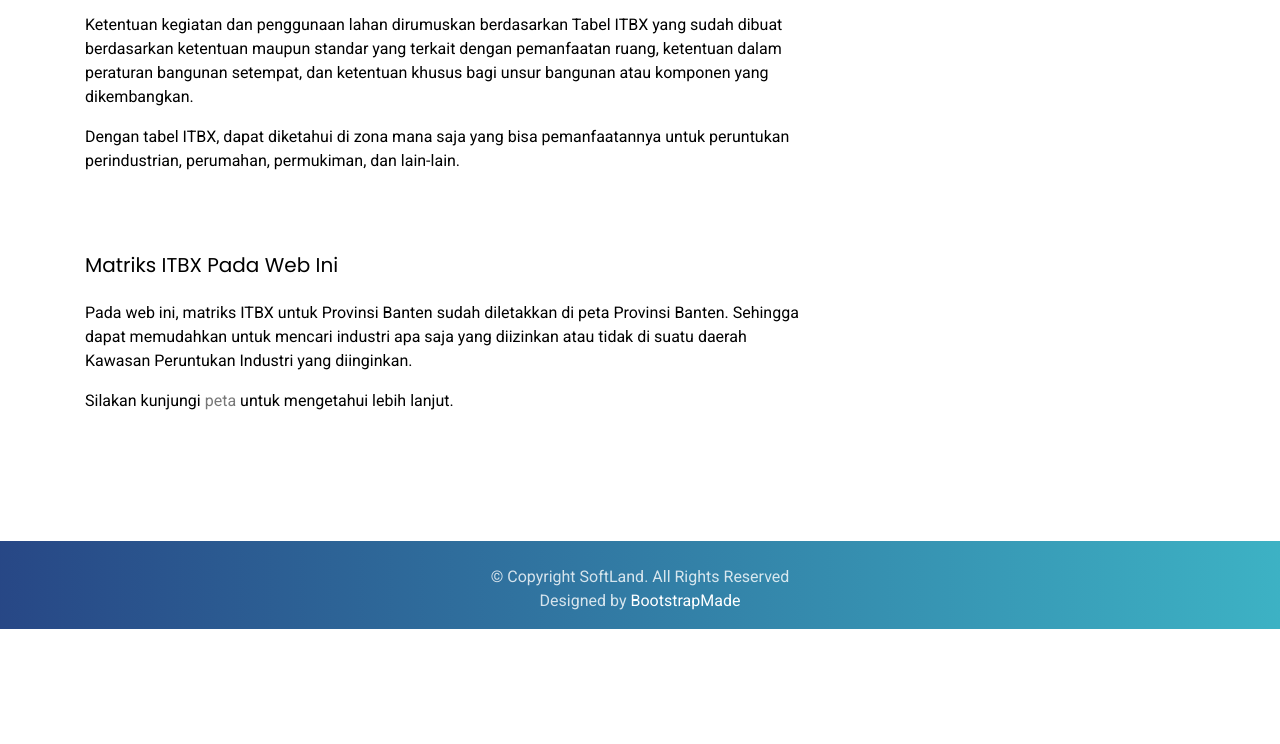
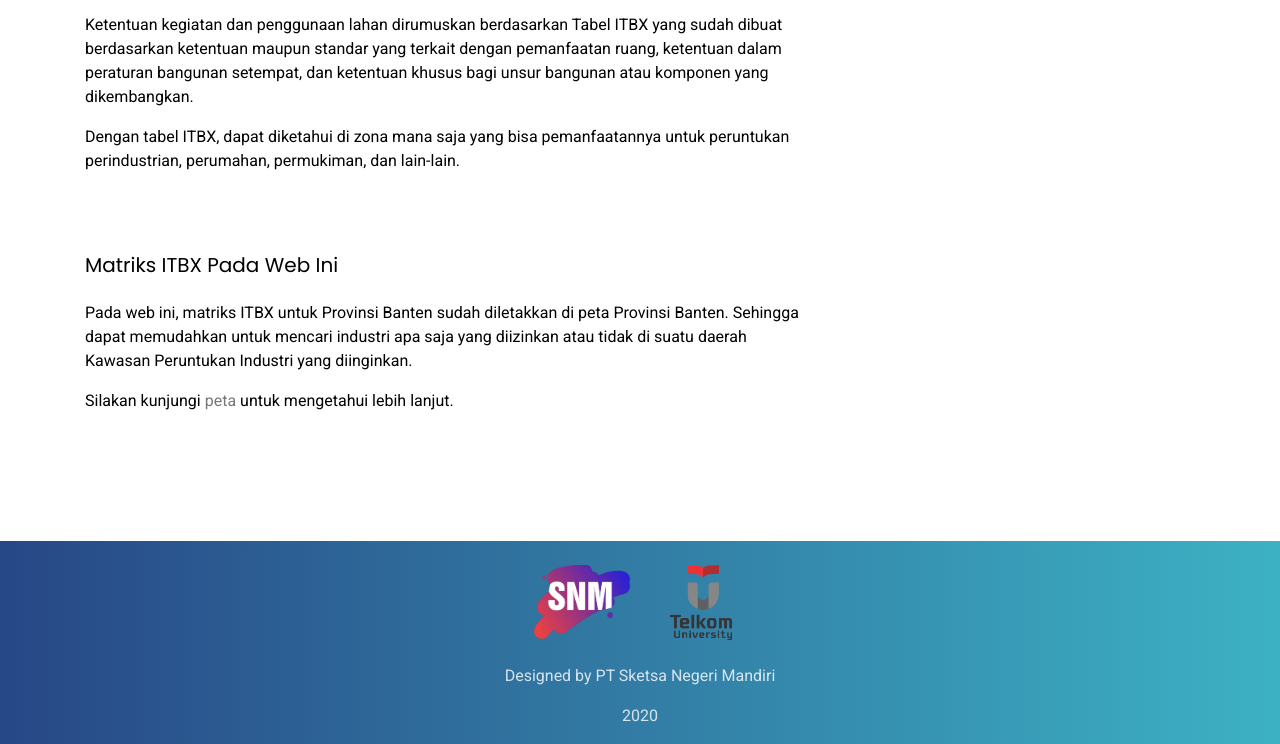
Before and after one commit to ideliamn/Web-ITBX-Banten, a plain HTML site: page qgis2web/tentang-itbx.html in a window 1280 px wide. Shown: the part 979-1723 px from the top of the page. Before the commit the page ends 1608 px from the top, so only its background shows below. Drawn offline with Linux system fonts and the light colour scheme.

Commit message:
fix footer

```diff
--- a/qgis2web/tentang-itbx.html
+++ b/qgis2web/tentang-itbx.html
@@ -165,7 +165,20 @@
       style="background: linear-gradient(to right, #274685 0%, #3db3c5 100%);">
       <div class="col-md-7">
         <br>
-        <p class="copyright" style="color: #FFFFFFCC;">&copy; Copyright SoftLand. All Rights Reserved
+        <div class="container">
+          <div class="row justify-content-center">
+            <div class="col-2">
+              <img src="home-assets/img/logo-snm.png" alt="" style="height: 75px;">
+            </div>
+            <div class="col-2">
+              <img src="home-assets/img/logo-telu.png" alt="" style="height: 75px;">
+            </div>
+          </div>
+        </div>
+        <br>
+        <p style="color: #FFFFFFCC;">Designed by PT Sketsa Negeri Mandiri</p>
+        <p style="color: #FFFFFFCC;">2020</p>
+        <!-- <p class="copyright">&copy; Copyright SoftLand. All Rights Reserved</p> -->
         <!-- <div class="credits"> -->
           <!--
               All the links in the footer should remain intact.
@@ -173,8 +186,9 @@
               Licensing information: https://bootstrapmade.com/license/
               Purchase the pro version with working PHP/AJAX contact form: https://bootstrapmade.com/buy/?theme=SoftLand
             -->
-          <br>
-          Designed by <a href="https://bootstrapmade.com/" style="color: white;">BootstrapMade</a></p>
+          <!-- Designed by <a href="https://bootstrapmade.com/">BootstrapMade</a> -->
+          <!-- <br> -->
+        </div>
       </div>
     </div>
     <!-- End Footer -->
```
Also changed, not shown: qgis2web/home.html (+16 -4 lines), qgis2web/kontak.html (+17 -3 lines), qgis2web/tentang-banten.html (+17 -3 lines), qgis2web/home-assets/img/logo-snm.png (added), qgis2web/home-assets/img/logo-telu.png (added). Lines whose indentation alone changed are shown as unchanged.
